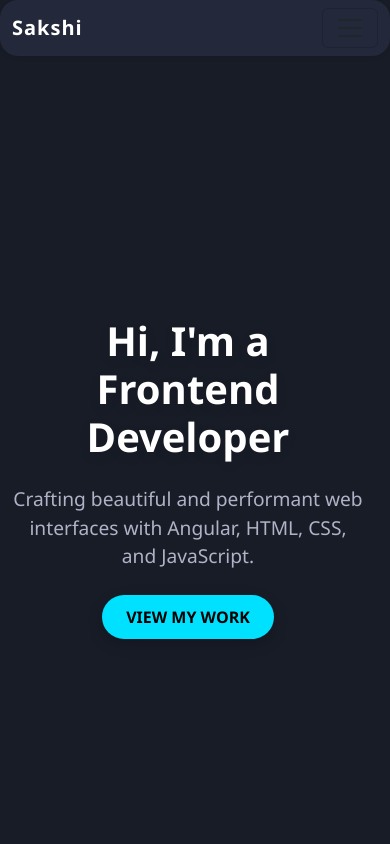
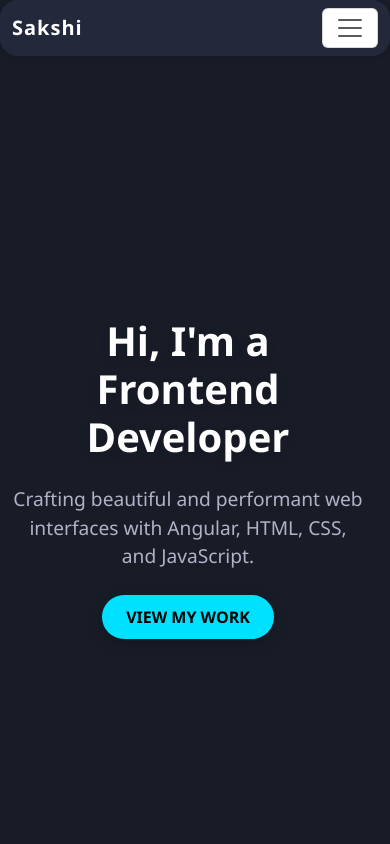
Before and after one commit to SakshiK91/my.portfolio, a plain HTML site: page index.html in a window 390 px wide. Shown: the top 844 px of the page. Drawn offline with nearby package versions, Linux system fonts and the light colour scheme.

Commit message:
Update style.css

```diff
--- a/assets/css/style.css
+++ b/assets/css/style.css
@@ -276,3 +276,7 @@ label, .form-label {
   font-weight: 700;
   letter-spacing: 0.5px;
 }
+
+.navbar-toggler{
+background-color: white !important;
+}
```
